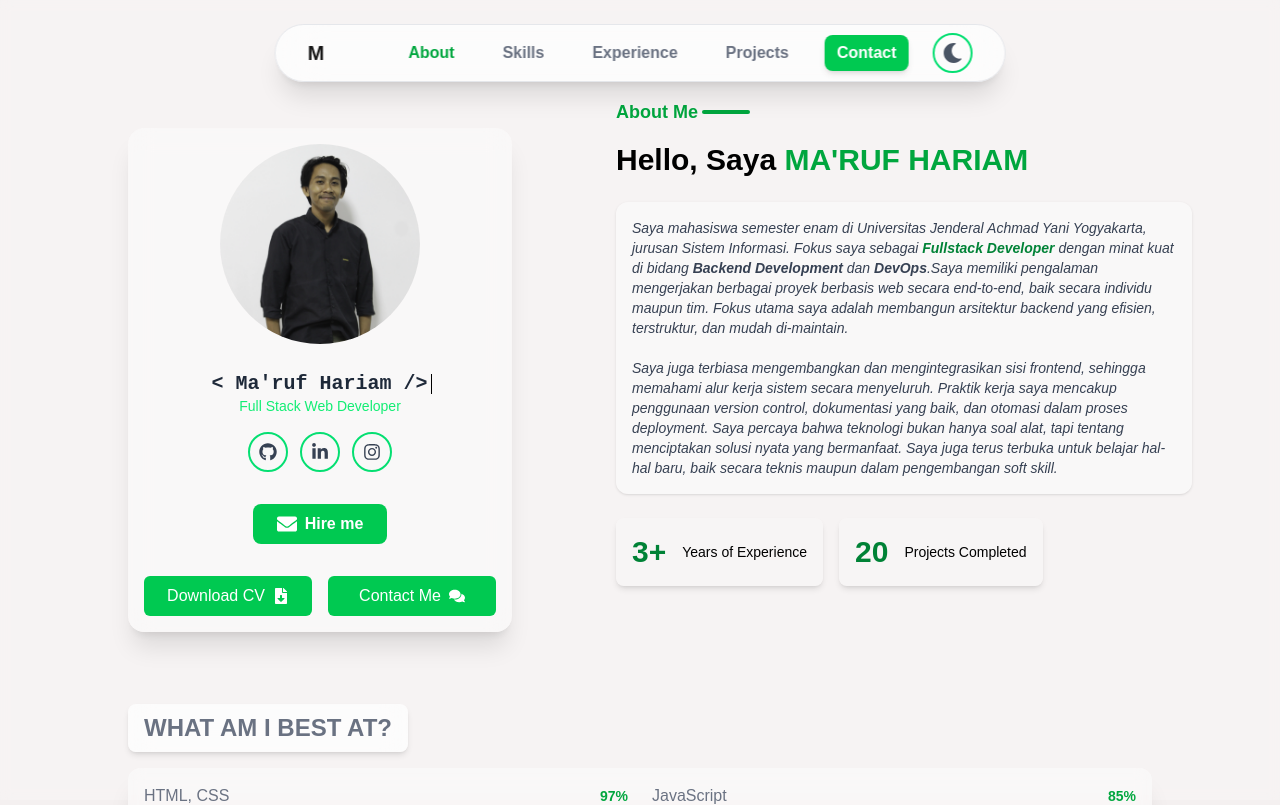
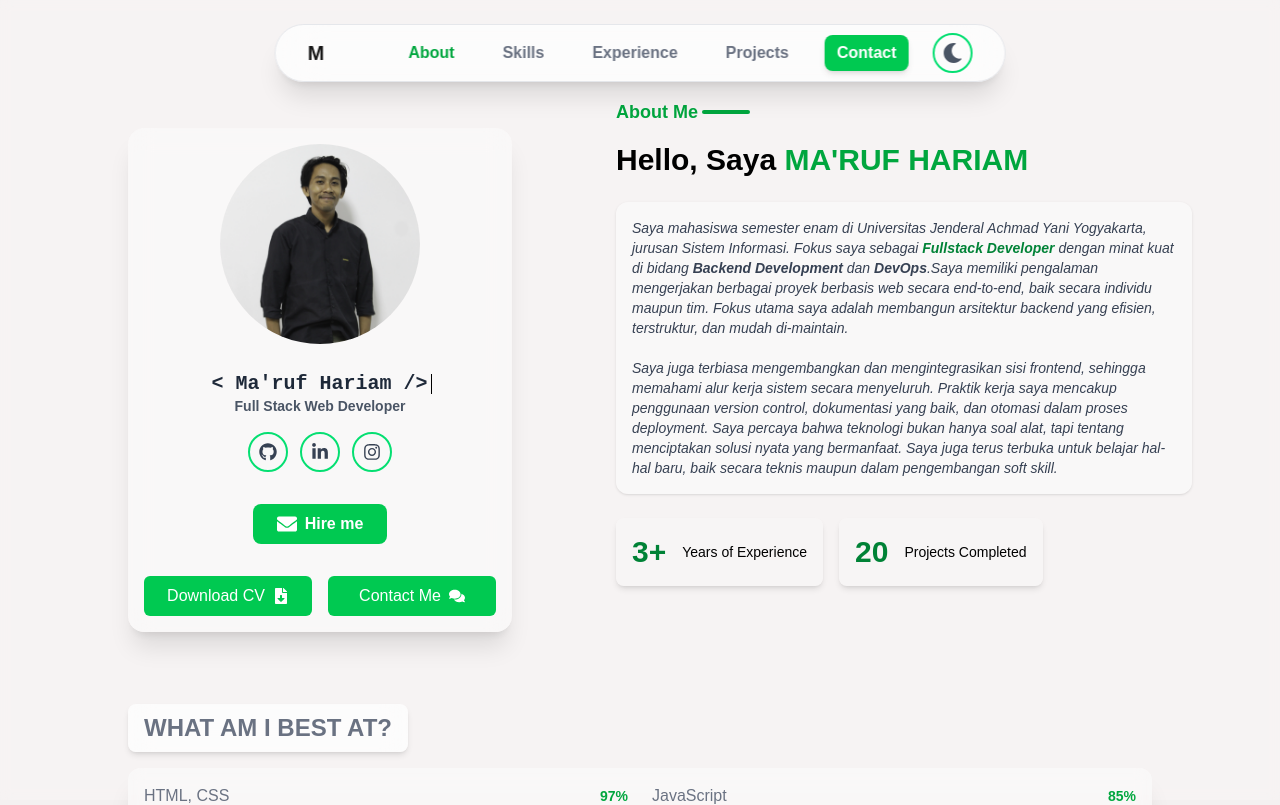
Before and after one commit to Putra-pkwl03/My-Portfolio, a Next.js app: page / in a window 1280 px wide. Shown: the top 805 px of the page. Built offline with nearby package versions, Linux system fonts and the light colour scheme.

Commit message:
memperbarui text di profile crad

```diff
--- a/app/components/ProfileCard.tsx
+++ b/app/components/ProfileCard.tsx
@@ -45,7 +45,7 @@ export default function ProfileCard() {
 
       </h1>
 
-      <p className="text-[#12ED74]  text-sm mb-4">Full Stack Web Developer</p>
+      <p className="dark:text-[#12ED74] text-gray-600 text-sm font-semibold mb-4">Full Stack Web Developer</p>
 
       {/* Icon Sosial Media */}
       <div className="flex justify-center gap-3 mb-8 text-lg">
```
